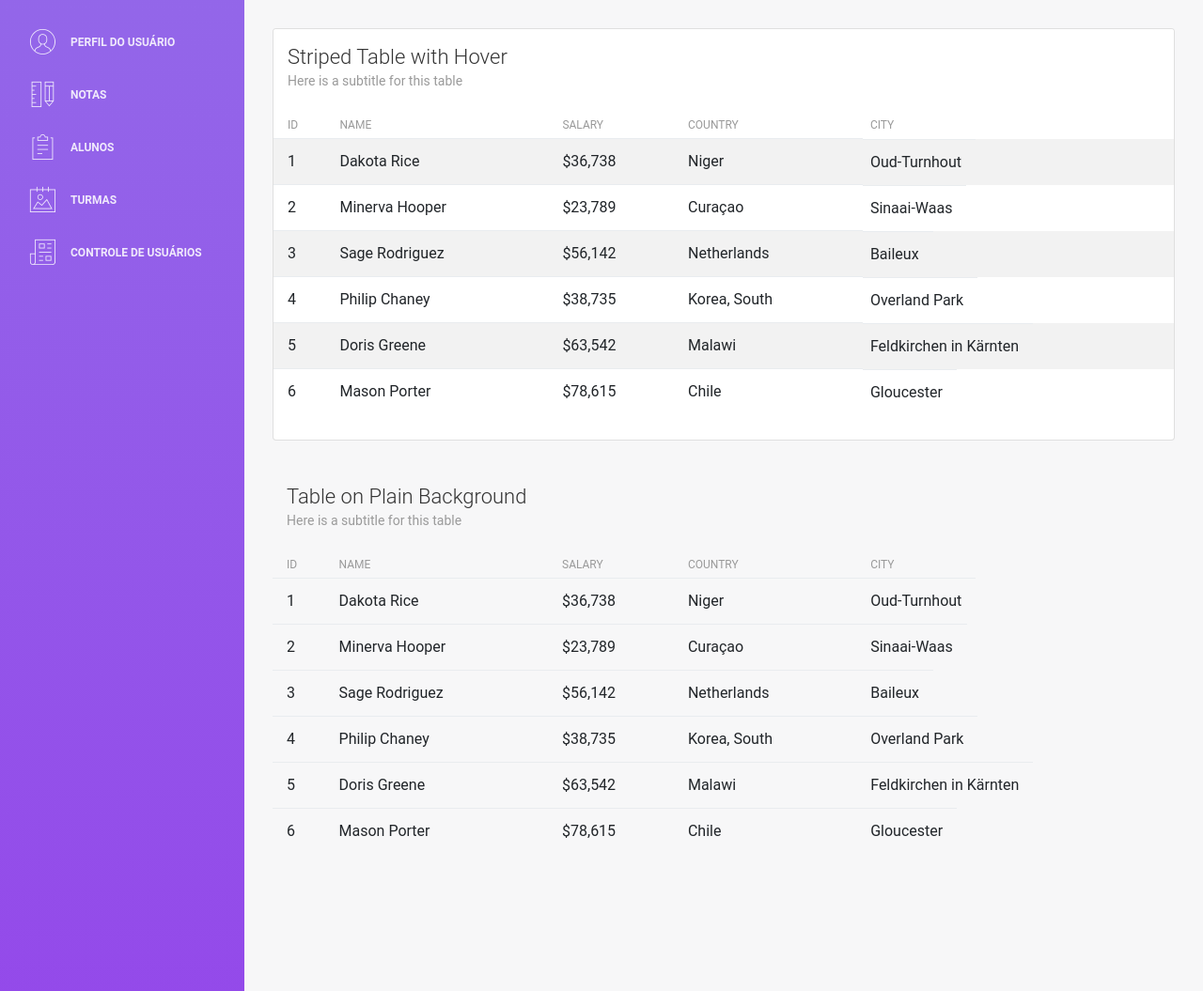
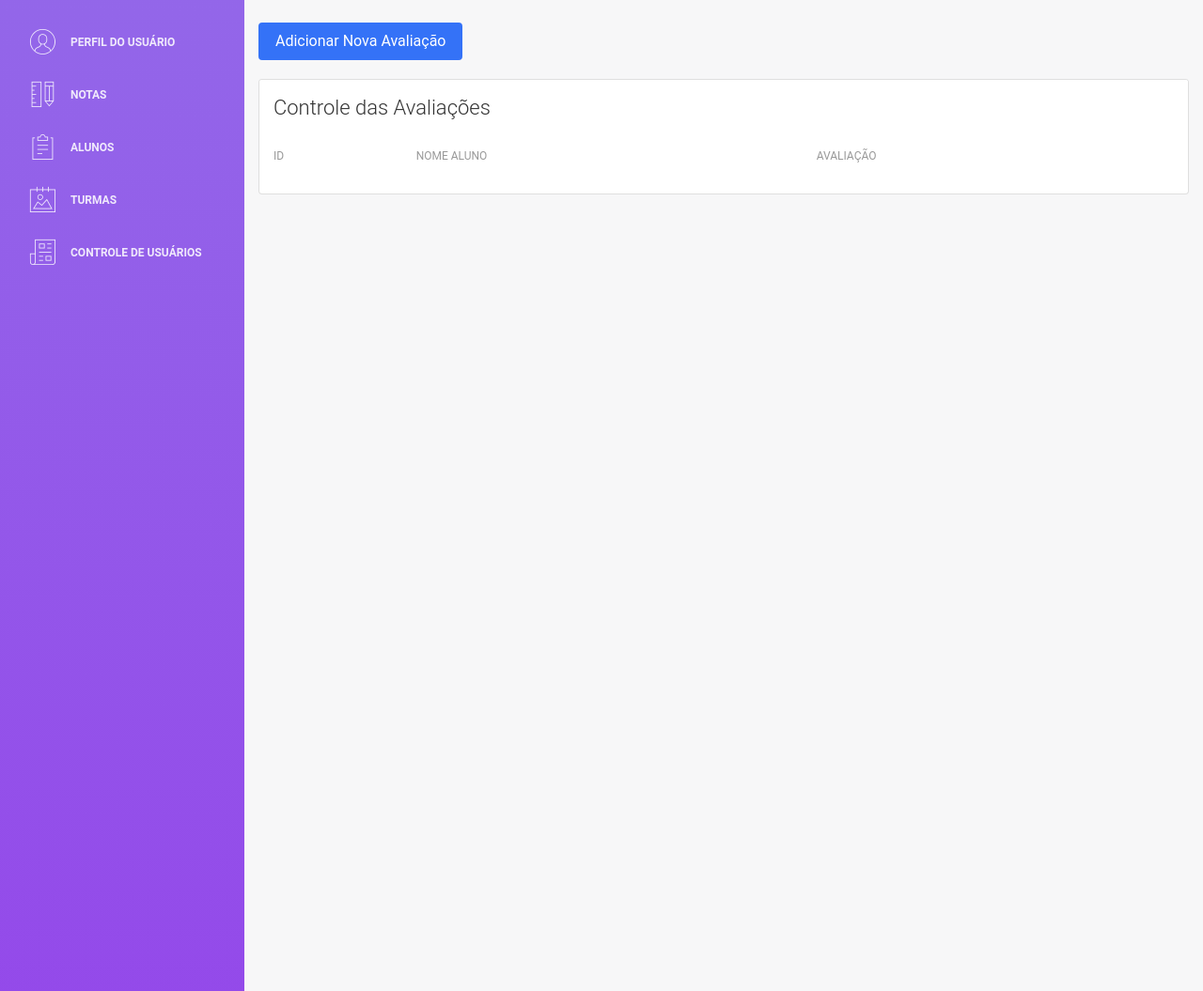
Before and after one commit to SAwarm/SystemParaisoDaCrianca, a PHP site: page /admin/telas/notas.php in a window 1280 px wide. Shown: the part 61-1116 px from the top of the page at 94% size. Run offline with PHP 8.4, Linux system fonts and the light colour scheme; the visitor is signed in with stand-in values (Sample User, id 1); lists and menus that the app fills with data are empty; some libraries are stand-ins or nearby versions.

Commit message:
frontend telas das notas

```diff
--- a/admin/telas/alunos.php
+++ b/admin/telas/alunos.php
@@ -150,7 +150,7 @@
   <div class="modal-dialog" role="document">
     <div class="modal-content">
       <div class="modal-header">
-        <h5 class="modal-title" id="exampleModalLabel">Cadastro Novo Usuário</h5>
+        <h5 class="modal-title" id="exampleModalLabel">Cadastro Novo Alunno</h5>
         <button type="button" class="close" data-dismiss="modal" aria-label="Close">
           <span aria-hidden="true">&times;</span>
         </button>
--- a/admin/telas/notas.php
+++ b/admin/telas/notas.php
@@ -12,141 +12,60 @@
         }else if ($_SESSION['cargo_user'] == "Auxiliar"){
             include_once("./menuAcesso/menuAuxiliar.php");
         } ?>
-            <!-- End Navbar -->
-            <div class="content">
-                <div class="container-fluid">
-                    <div class="row">
-                        <div class="col-md-12">
+           <div class="col-md-12">
+                            <br>
+                            <div style="margin-bottom: 2%;">
+                                <a type="button" href="#" class="btn btn-primary btn-fill btn-add-nota" style="margin-right: 62.5%;">Adicionar Nova Avaliação</a>
+                            </div>
                             <div class="card strpied-tabled-with-hover">
                                 <div class="card-header ">
-                                    <h4 class="card-title">Striped Table with Hover</h4>
-                                    <p class="card-category">Here is a subtitle for this table</p>
+                                    <h4 class="card-title">Controle das Avaliações</h4>
                                 </div>
                                 <div class="card-body table-full-width table-responsive">
                                     <table class="table table-hover table-striped">
                                         <thead>
-                                            <th>ID</th>
-                                            <th>Name</th>
-                                            <th>Salary</th>
-                                            <th>Country</th>
-                                            <th>City</th>
+                                            <th>Id</th>
+                                            <th>Nome Aluno</th>
+                                            <th>Avaliação</th>
                                         </thead>
                                         <tbody>
-                                            <tr>
-                                                <td>1</td>
-                                                <td>Dakota Rice</td>
-                                                <td>$36,738</td>
-                                                <td>Niger</td>
-                                                <td>Oud-Turnhout</td>
-                                            </tr>
-                                            <tr>
-                                                <td>2</td>
-                                                <td>Minerva Hooper</td>
-                                                <td>$23,789</td>
-                                                <td>Curaçao</td>
-                                                <td>Sinaai-Waas</td>
-                                            </tr>
-                                            <tr>
-                                                <td>3</td>
-                                                <td>Sage Rodriguez</td>
-                                                <td>$56,142</td>
-                                                <td>Netherlands</td>
-                                                <td>Baileux</td>
-                                            </tr>
-                                            <tr>
-                                                <td>4</td>
-                                                <td>Philip Chaney</td>
-                                                <td>$38,735</td>
-                                                <td>Korea, South</td>
-                                                <td>Overland Park</td>
-                                            </tr>
-                                            <tr>
-                                                <td>5</td>
-                                                <td>Doris Greene</td>
-                                                <td>$63,542</td>
-                                                <td>Malawi</td>
-                                                <td>Feldkirchen in Kärnten</td>
-                                            </tr>
-                                            <tr>
-                                                <td>6</td>
-                                                <td>Mason Porter</td>
-                                                <td>$78,615</td>
-                                                <td>Chile</td>
-                                                <td>Gloucester</td>
-                                            </tr>
                                         </tbody>
                                     </table>
                                 </div>
                             </div>
                         </div>
-                        <div class="col-md-12">
-                            <div class="card card-plain table-plain-bg">
-                                <div class="card-header ">
-                                    <h4 class="card-title">Table on Plain Background</h4>
-                                    <p class="card-category">Here is a subtitle for this table</p>
+
+                        <div class="modal fade" id="modal-notas" style="background-color: rgba(0,0,0,0.5);" tabindex="-1" role="dialog" aria-labelledby="exampleModalLabel" aria-hidden="true">
+                            <div class="modal-dialog" role="document">
+                                <div class="modal-content">
+                                <div class="modal-header">
+                                    <h5 class="modal-title" id="exampleModalLabe2l">Cadastro Nova Avaliação</h5>
+                                    <button type="button" class="close" data-dismiss="modal" aria-label="Close">
+                                    <span aria-hidden="true">&times;</span>
+                                    </button>
                                 </div>
-                                <div class="card-body table-full-width table-responsive">
-                                    <table class="table table-hover">
-                                        <thead>
-                                            <th>ID</th>
-                                            <th>Name</th>
-                                            <th>Salary</th>
-                                            <th>Country</th>
-                                            <th>City</th>
-                                        </thead>
-                                        <tbody>
-                                            <tr>
-                                                <td>1</td>
-                                                <td>Dakota Rice</td>
-                                                <td>$36,738</td>
-                                                <td>Niger</td>
-                                                <td>Oud-Turnhout</td>
-                                            </tr>
-                                            <tr>
-                                                <td>2</td>
-                                                <td>Minerva Hooper</td>
-                                                <td>$23,789</td>
-                                                <td>Curaçao</td>
-                                                <td>Sinaai-Waas</td>
-                                            </tr>
-                                            <tr>
-                                                <td>3</td>
-                                                <td>Sage Rodriguez</td>
-                                                <td>$56,142</td>
-                                                <td>Netherlands</td>
-                                                <td>Baileux</td>
-                                            </tr>
-                                            <tr>
-                                                <td>4</td>
-                                                <td>Philip Chaney</td>
-                                                <td>$38,735</td>
-                                                <td>Korea, South</td>
-                                                <td>Overland Park</td>
-                                            </tr>
-                                            <tr>
-                                                <td>5</td>
-                                                <td>Doris Greene</td>
-                                                <td>$63,542</td>
-                                                <td>Malawi</td>
-                                                <td>Feldkirchen in Kärnten</td>
-                                            </tr>
-                                            <tr>
-                                                <td>6</td>
-                                                <td>Mason Porter</td>
-                                                <td>$78,615</td>
-                                                <td>Chile</td>
-                                                <td>Gloucester</td>
-                                            </tr>
-                                        </tbody>
-                                    </table>
+                                <div class="modal-body message-modal" style="color: black">
+                                    <form>
+                                        <div class="form-group descricao-document-div">
+                                            <label for="message-text" class="col-form-label">Aluno:</label>
+                                            <select type="date" class="form-control aluno-user" id="message-text aluno-user">
+                                                <option value="">Teste</option>
+                                            </select>
+                                        </div>
+                                        <div class="form-group descricao-document-div">
+                                            <label for="descricao-document" class="col-form-label">Avaliação:</label>
+                                            <textarea type="text" class="form-control descricao-avaliacao" id="descricao-avaliacao"></textarea>
+                                        </div>
+                                    </form>
+                                    <br>
+                                </div>
+                                <div class="modal-footer">
+                                    <br>
+                                    <button type="button" class="btn btn-primary btn-fill btn-add-turma" style="cursor: pointer;">Adicionar</button>
+                                </div>
                                 </div>
                             </div>
                         </div>
-                    </div>
-                </div>
-            </div>
-        </div>
-    </div>
 </body>
 <!--   Core JS Files   -->
 <script src="../assets/js/core/jquery.3.2.1.min.js" type="text/javascript"></script>
@@ -167,6 +86,12 @@
 
 </html>
 
+<script>
+    $( ".btn-add-nota" ).click(function() {
+        $('#modal-notas').modal('show');
+    });
+</script>
+
 <?php } else{
     include_once('./erro.php');
 }
```
